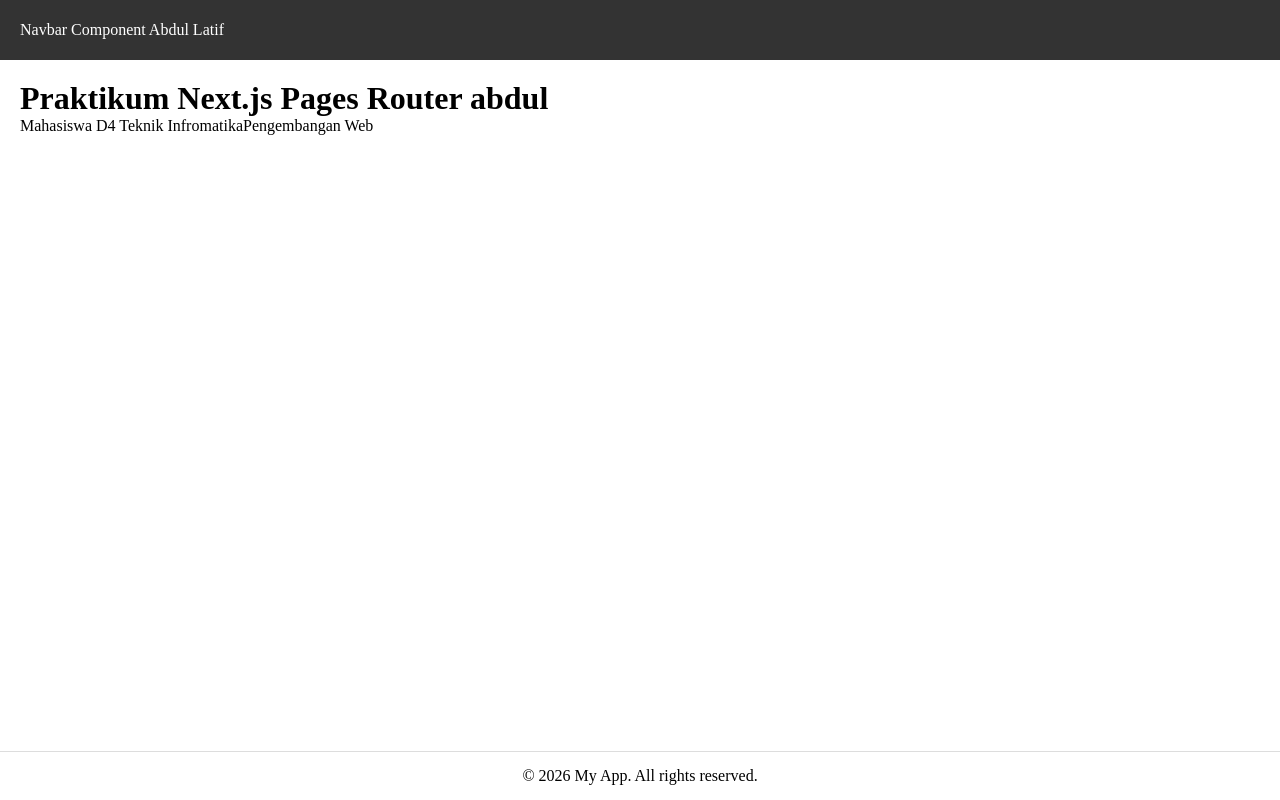
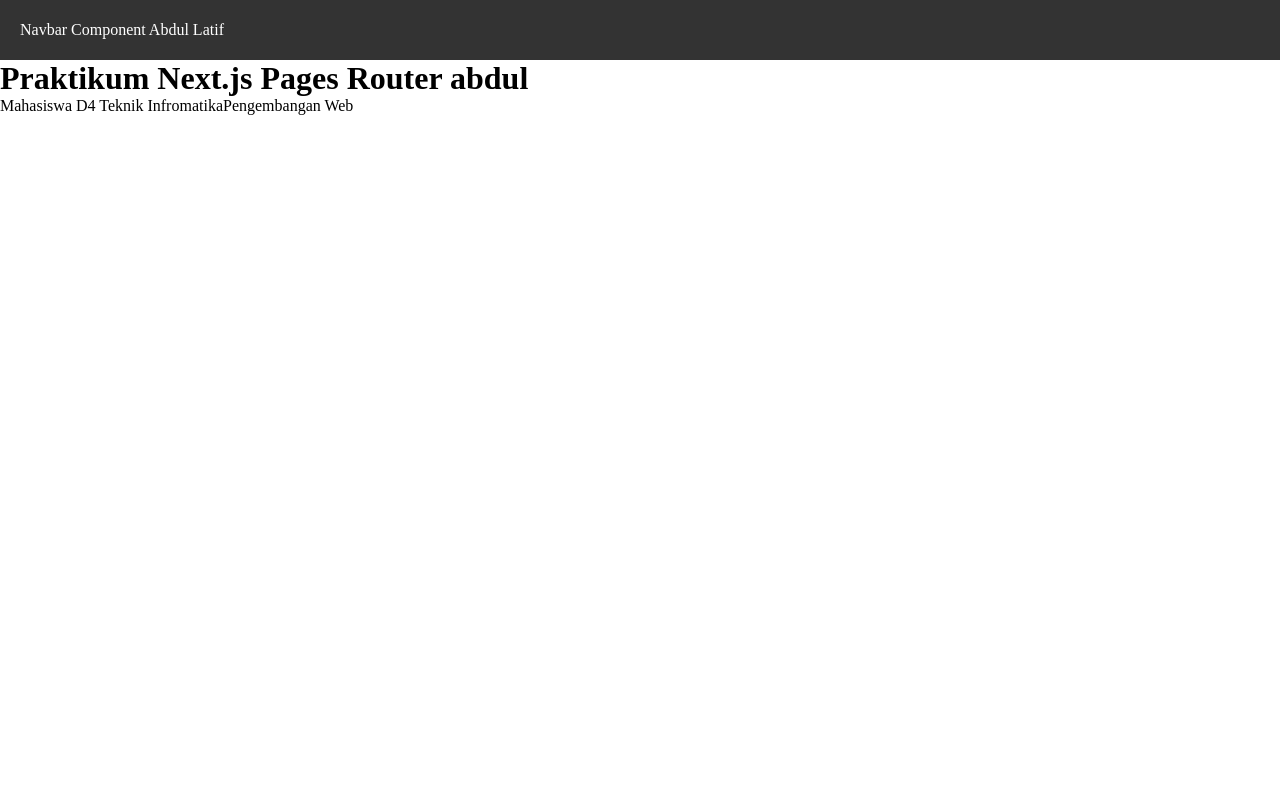
Before and after one commit to abdullatifm1127/PBF_JS5, a Next.js app: page / in a window 1280 px wide. Built offline with nearby package versions, Linux system fonts and the light colour scheme.

Commit message:
Langkah 4

```diff
--- a/src/components/Appshell/index.tsx
+++ b/src/components/Appshell/index.tsx
@@ -1,23 +1,23 @@
 import Navbar from "../navbar";
+import { useRouter } from "next/router";
 
-export default function AppShell({ children }: { children: React.ReactNode }) {
-  return (
-    <div style={{ minHeight: "100vh", display: "flex", flexDirection: "column" }}>
-      <Navbar />
+const disableAuthPages = ["/auth/login", "/auth/register"];
 
-      <main style={{ flex: 1, padding: "20px" }}>
-        {children}
+type AppShellProps = {
+    children: React.ReactNode;
+};
+
+const AppShell = (props: AppShellProps) => {
+    const { children } = props;
+    const { pathname } = useRouter();
+    return (
+      <main>
+        <div>
+          {!disableAuthPages.includes(pathname) && <Navbar />}
+          {children}
+        </div>
       </main>
+    );
+};
 
-      <footer
-        style={{
-          padding: "15px",
-          textAlign: "center",
-          borderTop: "1px solid #ddd",
-        }}
-      >
-        <p>© 2026 My App. All rights reserved.</p>
-      </footer>
-    </div>
-  );
-}
+export default AppShell;
```
